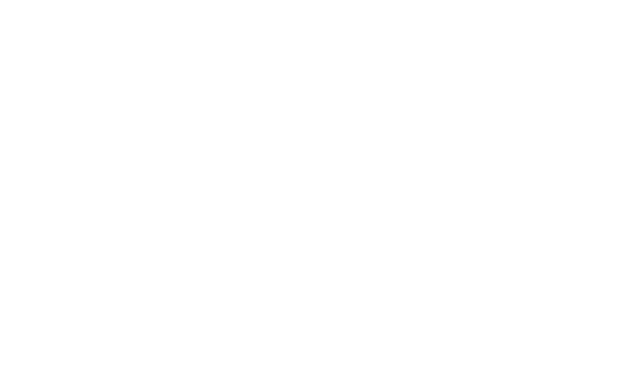
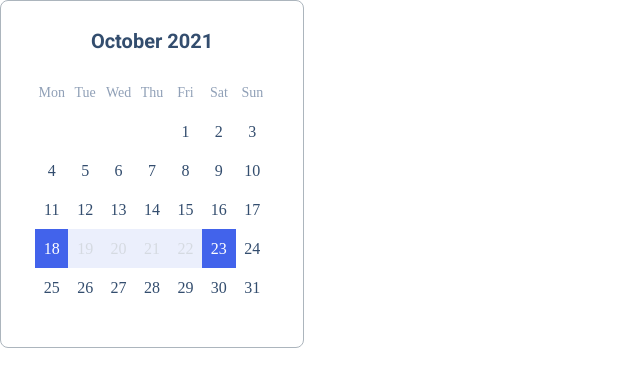
Before and after one commit to js-tasks-ru/htmlcss-20210916_jurhen, a website: page 05-lection3/03-calendar/index.html in a window 1280 px wide. Shown: the whole page, without its empty margins (0-640 px from the left). Drawn offline with Linux system fonts and the light colour scheme.

Commit message:
solve lection3 calendar

```diff
--- a/05-lection3/03-calendar/calendar.css
+++ b/05-lection3/03-calendar/calendar.css
@@ -0,0 +1,78 @@
+.calendar {
+  background: var(--white);
+  border: 1px solid #acb5bd;
+  box-sizing: border-box;
+  border-radius: 8px;
+  width: 304px;
+  padding: 28px 34px 40px;
+  font-family: Inter;
+  font-style: normal;
+}
+
+.calendar__title {
+  font-weight: 600;
+  font-size: 20px;
+  line-height: 24px;
+  color: #334d6e;
+  text-align: center;
+  margin-bottom: 20px;
+}
+
+.calendar__wrapper {
+  position: relative;
+  padding-bottom: 100%;
+}
+
+.calendar__inner {
+  width: 100%;
+  height: 100%;
+  position: absolute;
+  top: 0;
+  left: 0;
+  display: grid;
+  grid-template-columns: repeat(7, 1fr);
+  /* place-items: center center; */
+}
+
+.calendar__item {
+  font-family: Source Sans Pro;
+  font-style: normal;
+  font-weight: normal;
+  font-size: 16px;
+  line-height: 20px;
+  text-align: center;
+  color: #334d6e;
+  display: flex;
+  justify-content: center;
+  align-items: center;
+}
+
+.calendar__item_day {
+  font-weight: normal;
+  font-size: 14px;
+  line-height: 20px;
+  text-align: center;
+  color: #90a0b7;
+}
+
+.calendar__item:not(.calendar__item_day) {
+  cursor: pointer;
+}
+
+.calendar__item_blue {
+  background: #4263eb;
+  color: var(--white);
+}
+
+.calendar__item_blue:hover {
+  background-color: var(--blue-button-hover);
+}
+
+.calendar__item_light-blue {
+  background: #a0b1f5;
+  opacity: 0.2;
+}
+
+.calendar__item_light-blue:hover {
+  background-color: var(--purple);
+}
--- a/05-lection3/03-calendar/index.html
+++ b/05-lection3/03-calendar/index.html
@@ -1,12 +1,60 @@
 <!DOCTYPE html>
 <!-- Страница с календарем -->
 <html lang="ru">
-    <head>
-        <link rel="stylesheet" href="../../assets/css/main.css">
-        <link rel="stylesheet" href="./calendar.css">
-        <title>Calendar</title>
-    </head>
-    <body>
-
-    </body>
+  <head>
+    <link rel="stylesheet" href="../../assets/css/main.css" />
+    <link rel="stylesheet" href="./calendar.css" />
+    <title>Calendar</title>
+  </head>
+  <body>
+    <div class="calendar">
+      <div class="calendar__title">October 2021</div>
+      <div class="calendar__wrapper">
+        <div class="calendar__inner">
+          <span class="calendar__item calendar__item_day">Mon</span>
+          <span class="calendar__item calendar__item_day">Tue</span>
+          <span class="calendar__item calendar__item_day">Wed</span>
+          <span class="calendar__item calendar__item_day">Thu</span>
+          <span class="calendar__item calendar__item_day">Fri</span>
+          <span class="calendar__item calendar__item_day">Sat</span>
+          <span class="calendar__item calendar__item_day">Sun</span>
+          <span class="calendar__item"></span>
+          <span class="calendar__item"></span>
+          <span class="calendar__item"></span>
+          <span class="calendar__item"></span>
+          <span class="calendar__item">1</span>
+          <span class="calendar__item">2</span>
+          <span class="calendar__item">3</span>
+          <span class="calendar__item">4</span>
+          <span class="calendar__item">5</span>
+          <span class="calendar__item">6</span>
+          <span class="calendar__item">7</span>
+          <span class="calendar__item">8</span>
+          <span class="calendar__item">9</span>
+          <span class="calendar__item">10</span>
+          <span class="calendar__item">11</span>
+          <span class="calendar__item">12</span>
+          <span class="calendar__item">13</span>
+          <span class="calendar__item">14</span>
+          <span class="calendar__item">15</span>
+          <span class="calendar__item">16</span>
+          <span class="calendar__item">17</span>
+          <span class="calendar__item calendar__item_blue">18</span>
+          <span class="calendar__item calendar__item_light-blue">19</span>
+          <span class="calendar__item calendar__item_light-blue">20</span>
+          <span class="calendar__item calendar__item_light-blue">21</span>
+          <span class="calendar__item calendar__item_light-blue">22</span>
+          <span class="calendar__item calendar__item_blue">23</span>
+          <span class="calendar__item">24</span>
+          <span class="calendar__item">25</span>
+          <span class="calendar__item">26</span>
+          <span class="calendar__item">27</span>
+          <span class="calendar__item">28</span>
+          <span class="calendar__item">29</span>
+          <span class="calendar__item">30</span>
+          <span class="calendar__item">31</span>
+        </div>
+      </div>
+    </div>
+  </body>
 </html>
```
